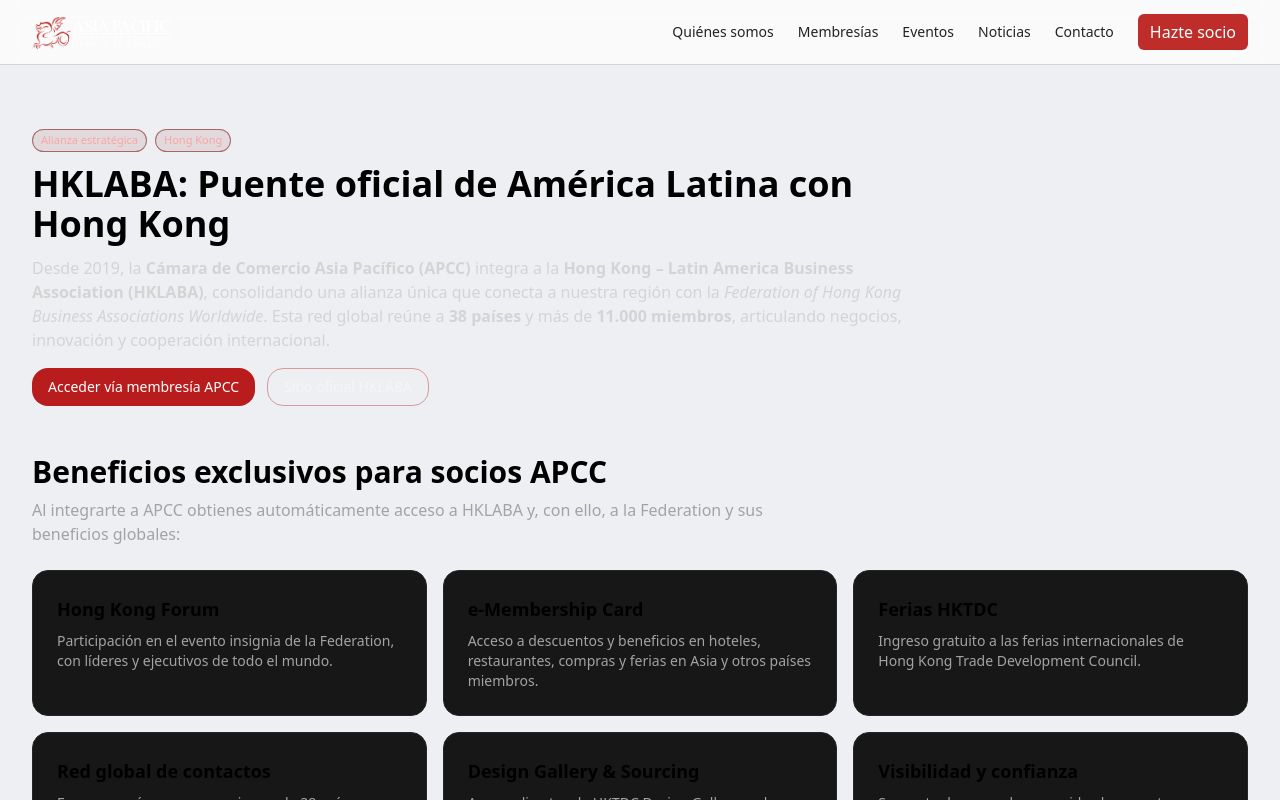
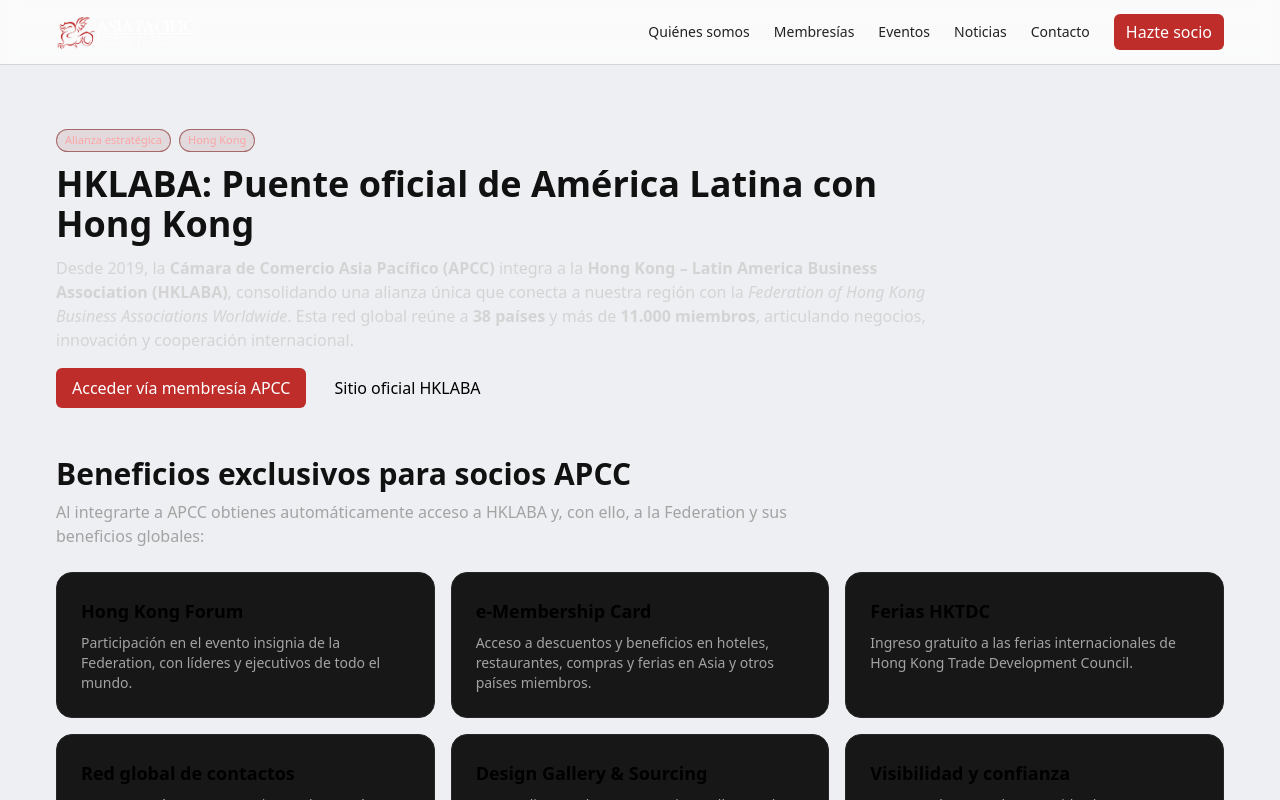
Before and after one commit to TronxGroup/APCC-Chamber, a Next.js app: page /hklaba in a window 1280 px wide. Shown: the top 800 px of the page. Built offline with nearby package versions, Linux system fonts and the light colour scheme.

Commit message:
Update globals.css

```diff
--- a/styles/globals.css
+++ b/styles/globals.css
@@ -2,9 +2,109 @@
 @tailwind components;
 @tailwind utilities;
 
-:root { color-scheme: dark; }
-html, body { @apply bg-neutral-950 text-neutral-100 antialiased; }
-.container { @apply mx-auto max-w-7xl px-4 sm:px-6 lg:px-8; }
-.btn { @apply inline-flex items-center justify-center px-4 py-2 rounded-2xl text-sm font-medium transition-colors focus:outline-none focus:ring-2 focus:ring-apcc-red-700/50; }
-.btn-primary { @apply bg-apcc-red-700 hover:bg-apcc-red-600 text-white; }
-.btn-secondary { @apply bg-transparent border border-apcc-red-700/40 text-neutral-100 hover:bg-apcc-red-700/10; }
+/* ================================
+   APCC Design Tokens (Light)
+   ================================ */
+:root{
+  --apcc-bg: #edeff2;         /* fondo general */
+  --apcc-text: #111111;       /* texto principal (negro suave) */
+  --apcc-text-2: #222222;     /* texto secundario */
+  --apcc-muted: #4b5563;      /* texto tenue (descripciones) */
+  --apcc-card: #ffffff;       /* tarjetas/pastillas claras */
+  --apcc-border: #d7dbe0;     /* bordes suave */
+  --apcc-accent: #be2d2a;     /* institucional */
+}
+
+/* Base global */
+html, body { background: var(--apcc-bg); color: var(--apcc-text); }
+a { text-decoration: none; }
+a:hover { text-decoration: underline; text-underline-offset: 3px; }
+
+/* Tipografías por defecto (mejor legibilidad) */
+h1, h2, h3, h4 { color: var(--apcc-text); }
+p, li, small { color: var(--apcc-text-2); }
+.muted, .text-muted { color: var(--apcc-muted); }
+
+/* Contenedor utilitario (si usas className="container") */
+@layer utilities {
+  .container { max-width: 1200px; margin-inline: auto; padding-inline: 1rem; }
+}
+
+/* ================================
+   APCC Light Theme PATCHER
+   Corrige componentes que quedaron
+   con clases "oscuras" de Tailwind
+   ================================ */
+.apcc-light .bg-neutral-950,
+.apcc-light .bg-neutral-900,
+.apcc-light .bg-gray-900,
+.apcc-light .bg-black {
+  background-color: var(--apcc-card) !important;
+}
+
+.apcc-light .text-neutral-100,
+.apcc-light .text-neutral-200,
+.apcc-light .text-neutral-300,
+.apcc-light .text-white {
+  color: var(--apcc-text) !important;
+}
+
+.apcc-light .border-neutral-800,
+.apcc-light .border-neutral-700,
+.apcc-light .border-neutral-600,
+.apcc-light .border-black {
+  border-color: var(--apcc-border) !important;
+}
+
+/* “Chips” / pastillas oscuras → claras */
+.apcc-light .chip,
+.apcc-light [class*="rounded-3xl"].bg-neutral-900,
+.apcc-light [class*="rounded-2xl"].bg-neutral-900 {
+  background: var(--apcc-card) !important;
+  color: var(--apcc-text) !important;
+  border: 1px solid var(--apcc-border) !important;
+}
+
+/* Separadores muy oscuros → sutiles */
+.apcc-light hr,
+.apcc-light .divide-neutral-800 > :not([hidden]) ~ :not([hidden]) {
+  border-color: var(--apcc-border) !important;
+}
+
+/* Enlaces y estados */
+.apcc-link { color: var(--apcc-accent); }
+.apcc-link:hover { opacity: .9; }
+
+/* Botones */
+.btn { @apply inline-flex items-center justify-center rounded-md px-4 py-2 font-medium; }
+.btn-primary {
+  background: var(--apcc-accent); color: #fff;
+}
+.btn-primary:hover { filter: brightness(0.95); }
+.btn-outline {
+  background: transparent; color: var(--apcc-text);
+  border: 1px solid var(--apcc-border);
+}
+.btn-outline:hover { border-color: var(--apcc-accent); color: var(--apcc-accent); }
+
+/* Tarjetas */
+.card {
+  background: var(--apcc-card);
+  border: 1px solid var(--apcc-border);
+  border-radius: 1rem;
+}
+
+/* Badges */
+.badge {
+  background: #f4f5f7;
+  color: var(--apcc-text);
+  border: 1px solid var(--apcc-border);
+  border-radius: 999px;
+  padding: 2px 8px;
+  font-size: 11px;
+}
+.badge--accent {
+  background: #fdecec;
+  color: var(--apcc-accent);
+  border-color: #f7c9c7;
+}
```
